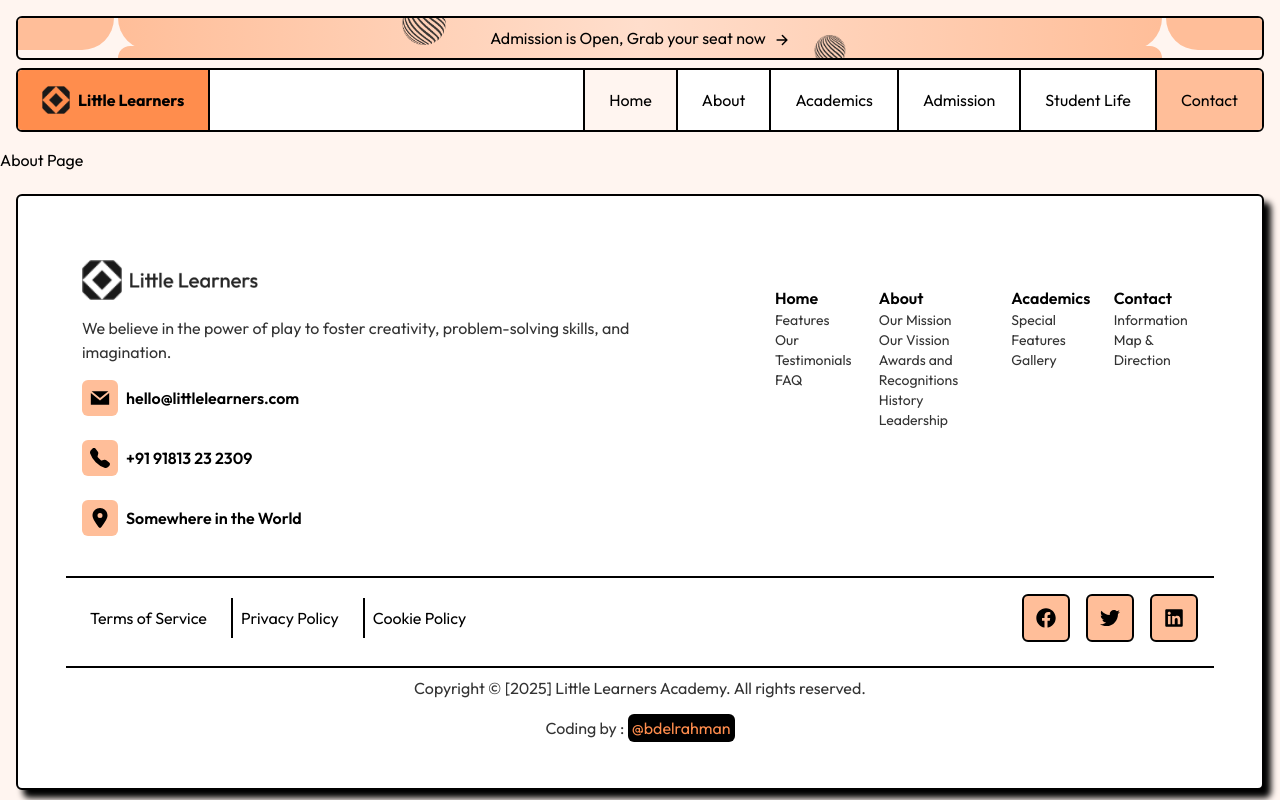
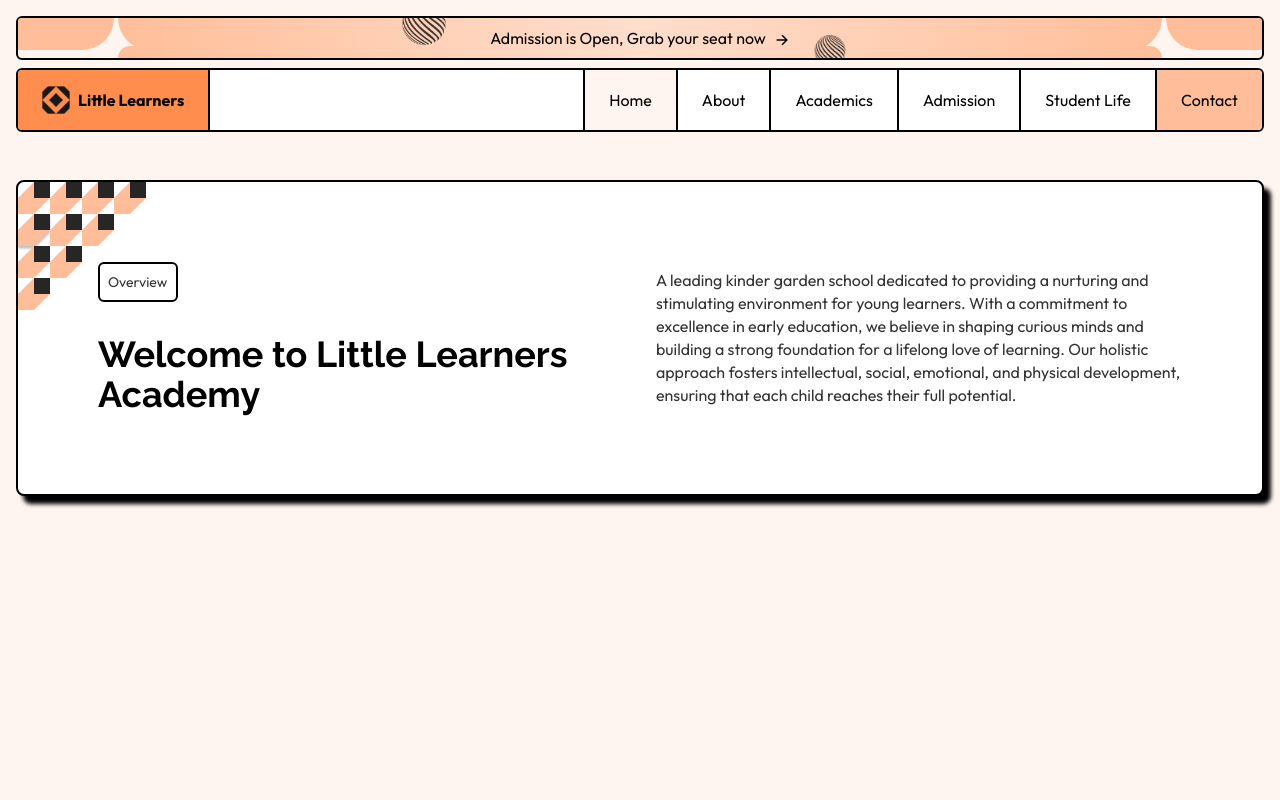
Before and after one commit to Abdelrahman0963/School-Education-Website, a React (Vite) app: page /about in a window 1280 px wide. Shown: the top 800 px of the page. Built offline with nearby package versions, Linux system fonts and the light colour scheme.

Commit message:
feat: implement Introduction component with layout and image

```diff
--- /dev/null
+++ b/src/components/AboutPage/Introduction.tsx
@@ -0,0 +1,23 @@
+import React from 'react'
+
+const Introduction: React.FC = () => {
+    return (
+        <section className='!p-4 md:!py-8 w-full h-full md:min-h-[calc(100vh-10rem)] overflow-hidden'>
+            <div className="bg-white w-full h-full relative border-2 border-black shadow-[7px_8px_4px_#000] rounded-lg">
+                <img className="w-32 absolute top-0 left-0" src="/public/images/Abstract Design.png" alt="abstract" loading="lazy" />
+                <div className="flex items-center md:flex-row flex-col justify-center md:justify-between gap-4 md:gap-8 !p-4 md:!mt-0 !mt-12 md:!p-20">
+                    <div className='flex flex-col justify-cente items-center md:items-start md:text-left text-center md:w-1/2 w-full  gap-4'>
+                        <nav className='bg-white border-2 !p-2 rounded-md w-20'><p className='text-[#333333] text-sm'>Overview</p></nav>
+
+                        <h2 className='md:text-4xl text-[1.5rem] w-[70%] md:w-full font-bold !mt-4' style={{ fontFamily: 'var(--font-raleway)' }}>Welcome to Little Learners Academy</h2>
+                    </div>
+                    <div className='flex flex-col md:w-1/2 w-full  gap-4'>
+                        <p className='md:text-[1rem] text-center md:text-start  text-sm text-[#333333] '>A leading kinder garden school dedicated to providing a nurturing and stimulating environment for young learners. With a commitment to excellence in early education, we believe in shaping curious minds and building a strong foundation for a lifelong love of learning. Our holistic approach fosters intellectual, social, emotional, and physical development, ensuring that each child reaches their full potential.</p>
+                    </div>
+                </div>
+            </div>
+        </section>
+    )
+}
+
+export default Introduction
--- a/src/components/homePage/Carousel.tsx
+++ b/src/components/homePage/Carousel.tsx
@@ -55,14 +55,14 @@ const Carousel: React.FC = () => {
             <div className="w-full max-w-6xl relative flex items-center">
                 <button
                     onClick={scrollPrev}
-                    className={"absolute md:top-1/2 left-0 z-40 cursor-pointer -translate-x-1/2 bg-white border border-black rounded-md !p-2 shadow-md hover:bg-gray-100" + (isMobile ? " bottom-0 left-[44%]" : "")}
+                    className={"absolute md:top-1/2 left-0 z-40 cursor-pointer -translate-x-1/2 bg-white border border-black rounded-md !p-2 shadow-md hover:bg-gray-100" + (isMobile ? " bottom-0 left-[42%]" : "")}
                     aria-label="Previous"
                 >
                     <IoIosArrowRoundBack size={28} />
                 </button>
                 <button
                     onClick={scrollNext}
-                    className={"absolute md:top-1/2 right-0 z-40 cursor-pointer translate-x-1/2 bg-white border border-black rounded-md !p-2 shadow-md hover:bg-gray-100" + (isMobile ? " bottom-0 right-[44%]" : "")}
+                    className={"absolute md:top-1/2 right-0 z-40 cursor-pointer translate-x-1/2 bg-white border border-black rounded-md !p-2 shadow-md hover:bg-gray-100" + (isMobile ? " bottom-0 right-[42%]" : "")}
                     aria-label="Next"
                 >
                     <IoIosArrowRoundForward size={28} />
--- a/src/pages/AboutPage.tsx
+++ b/src/pages/AboutPage.tsx
@@ -1,7 +1,10 @@
-const AboutPage = () => {
+import React from 'react'
+
+const Introduction = React.lazy(() => import('../components/AboutPage/Introduction'))
+const AboutPage: React.FC = () => {
     return (
         <div>
-            <h1>About Page</h1>
+            <Introduction />
         </div>
     )
 }
```
Also changed, not shown: public/images/Abstract Design.png (added).
